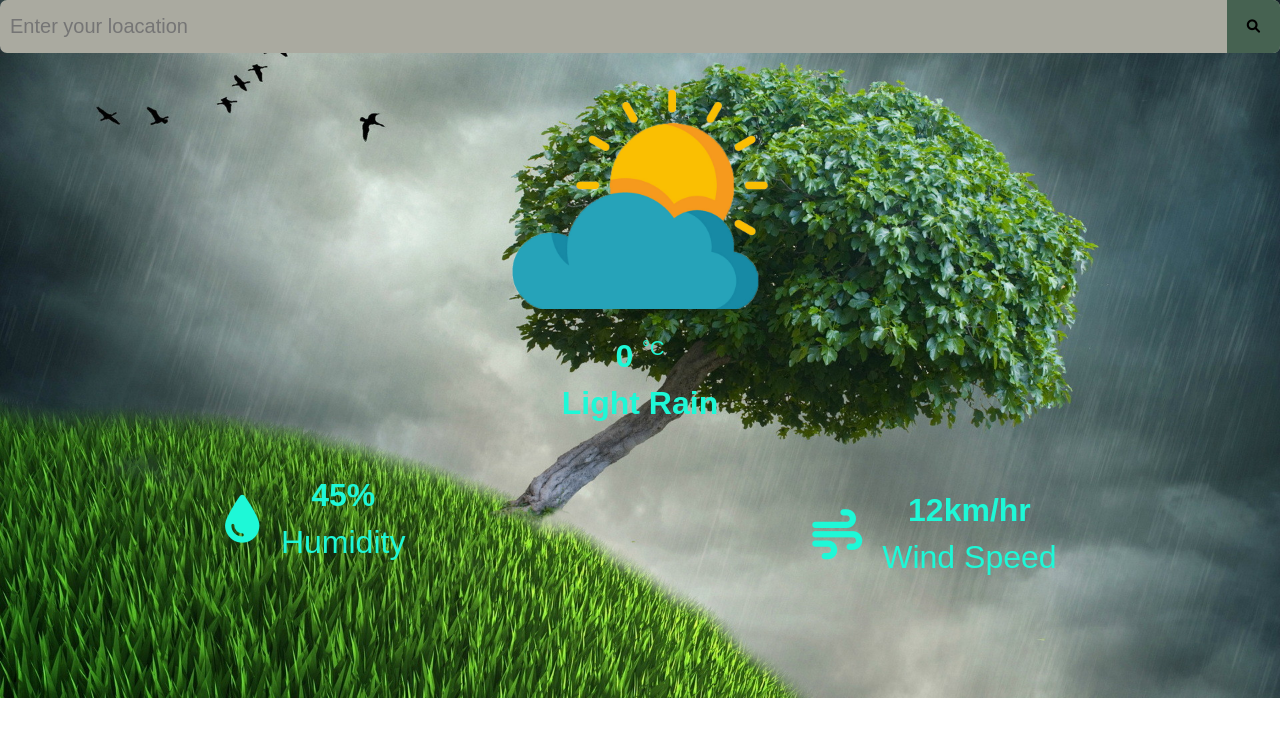
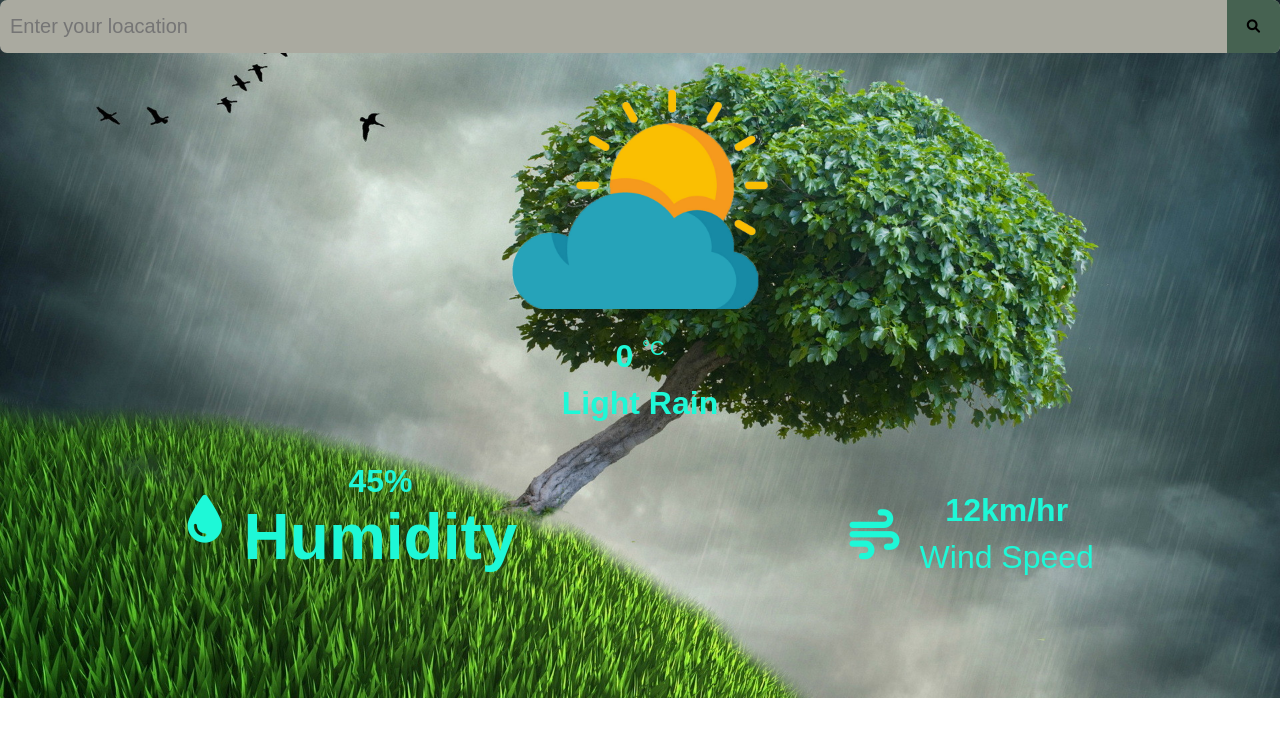
Before and after one commit to atul7704/weather-app-project, a plain HTML site: page index.html in a window 1280 px wide. Drawn offline with Linux system fonts and the light colour scheme.

Commit message:
Change by atul Singh

```diff
--- a/index.html
+++ b/index.html
@@ -26,7 +26,7 @@
                     <i class="fa-solid fa-droplet"></i>
                     <div class="text">
                         <span id="humidityval">45%</span>
-                        <p>Humidity</p>
+                        <h1>Humidity</h1>
                     </div>
                 </div>
 
```
